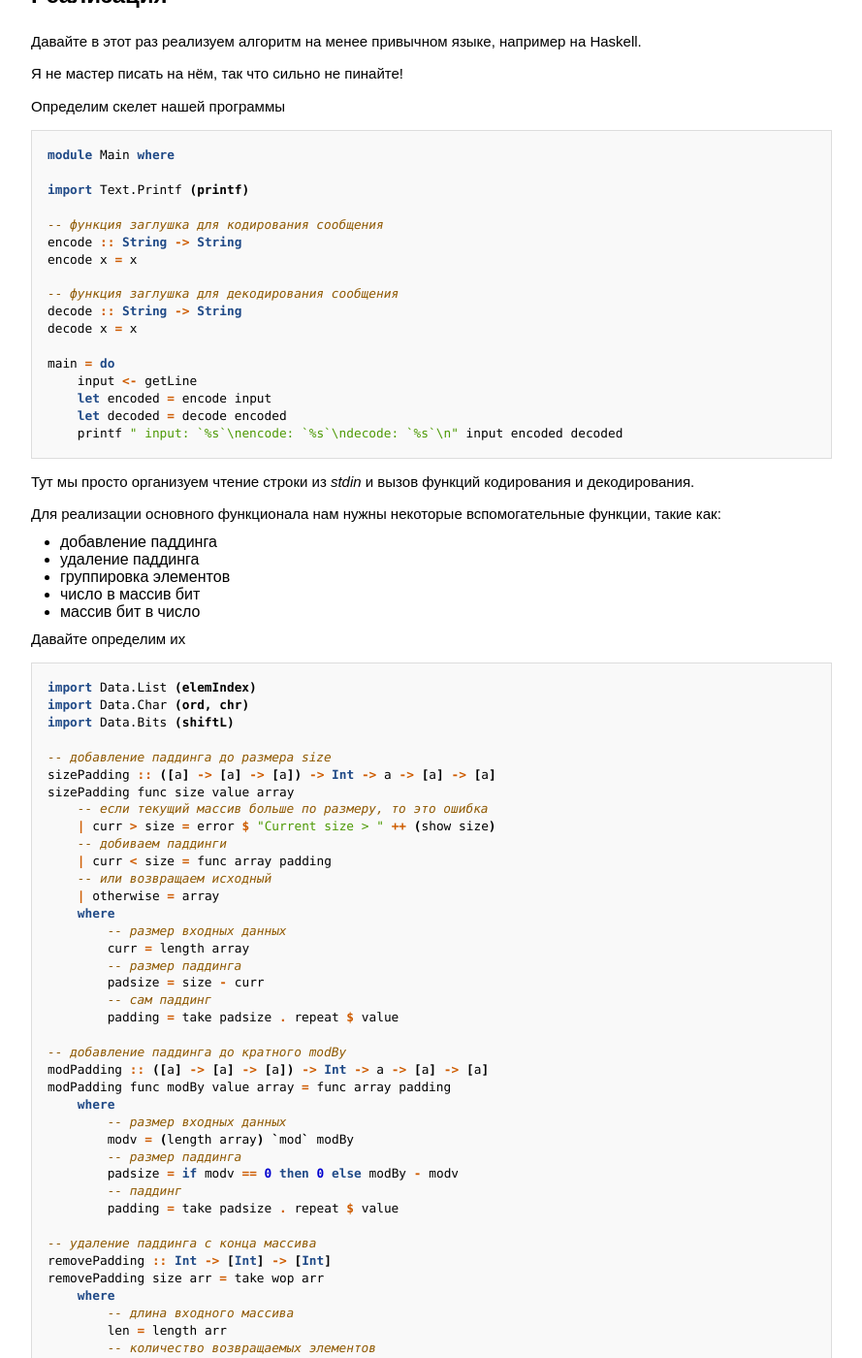
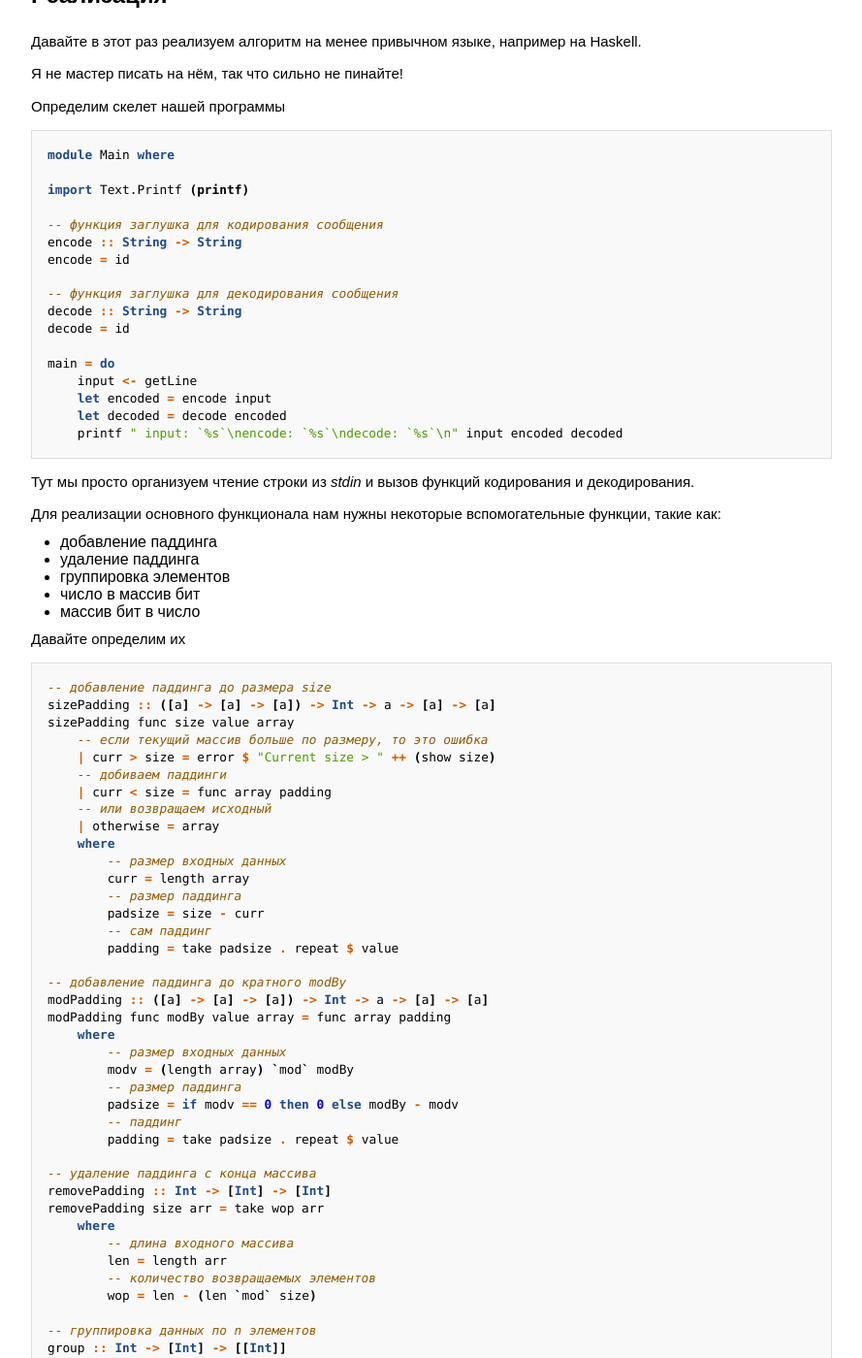
Before and after one commit to FreeCX/freecx.github.io, a Jekyll site: the page built from _posts/2021-02-20-data-coding.markdown, in a window 1280 px wide and 1400 px high, scrolled down 1081 px. Shown: the whole window at 97% size, without its empty margins (195-1084 px from the left). Built offline with Jekyll 4.4.1, drawn with Linux system fonts in a browser that asks for light colours; some web fonts are replaced; some of the changed text lies outside the part shown.

Commit message:
tiny fixes

````diff
--- a/_posts/2021-02-20-data-coding.markdown
+++ b/_posts/2021-02-20-data-coding.markdown
@@ -52,11 +52,11 @@
 
 -- функция заглушка для кодирования сообщения
 encode :: String -> String
-encode x = x
+encode = id
 
 -- функция заглушка для декодирования сообщения
 decode :: String -> String
-decode x = x
+decode = id
 
 main = do
     input <- getLine
@@ -76,10 +76,6 @@
 
 Давайте определим их
 ```haskell
-import Data.List (elemIndex)
-import Data.Char (ord, chr)
-import Data.Bits (shiftL)
-
 -- добавление паддинга до размера size
 sizePadding :: ([a] -> [a] -> [a]) -> Int -> a -> [a] -> [a]
 sizePadding func size value array
@@ -127,7 +123,7 @@
 
 -- преобразование массива битов в число
 asInt :: [Int] -> Int
-asInt = foldl (\a b -> (a `shiftL` 1) + b) 0
+asInt = foldl (\a b -> (a * 2) + b) 0
 
 -- преобразование int в бинарное представление
 binary :: Int -> [Int]
````
Also changed, not shown: other parts of _posts/2021-02-20-data-coding.markdown (+2 -0 lines).
